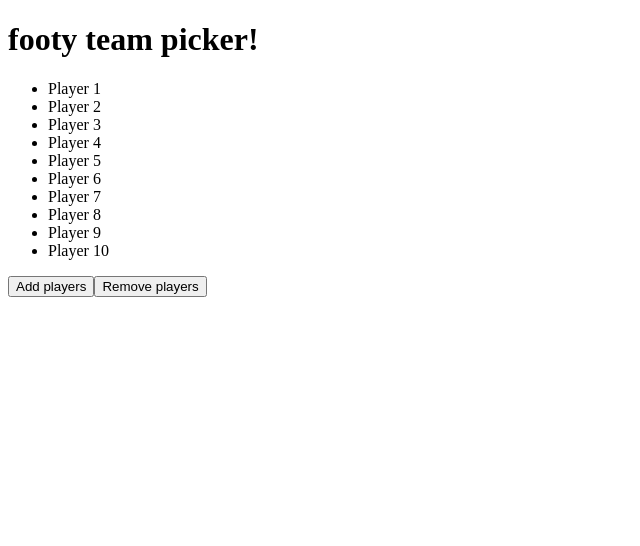
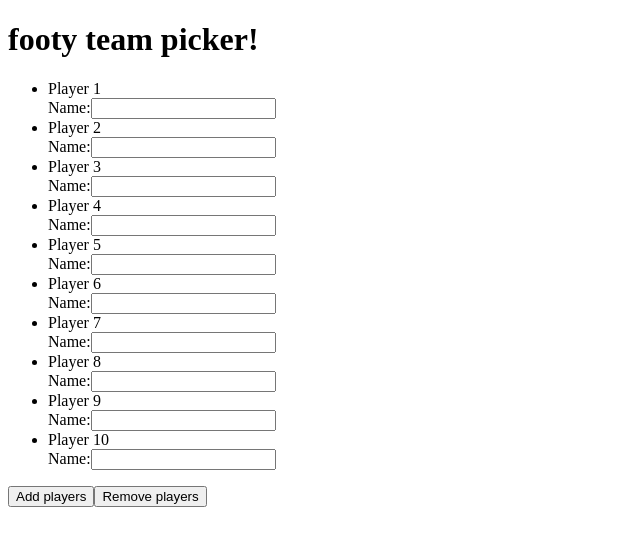
Before and after one commit to jacquescoetzee202/footy-team-picker, a React (Create React App) app: page /set-up/player in a window 1280 px wide. Shown: the top 546 px of the page, without its empty margins (0-640 px from the left). Built offline with nearby package versions, Linux system fonts and the light colour scheme.

Commit message:
added nameChange handler to match form input to state onChange of name input

```diff
--- a/src/components/PayerInput/PlayerInput.js
+++ b/src/components/PayerInput/PlayerInput.js
@@ -5,8 +5,14 @@ class PlayerInput extends Component {
     constructor(){
         super();
 
+        this.state = {
+            player_1: {},
+            player_2: {},
+        };
+
         this.handleAdd = this.handleAdd.bind(this);
         this.handleSubtract = this.handleSubtract.bind(this);
+        this.nameChange = this.nameChange.bind(this);
     }
 
     handleAdd() {
@@ -15,6 +21,12 @@ class PlayerInput extends Component {
 
     handleSubtract() {
         this.props.incrementPlayers(-2);
+    }
+
+    nameChange(event) {
+        let ref = event.currentTarget.id;
+        let name = event.currentTarget.value;
+        this.setState({ [ ref ] : { name: name }});
     }
 
     render() {
@@ -35,6 +47,15 @@ class PlayerInput extends Component {
                     { playerInputs.map(( index ) => (
                             <li key={ index }>
                                 Player { index }
+                                <form>
+                                    <label htmlFor={`player_${index}`}>Name:</label>
+                                    <input
+                                        id={`player_${index}`}
+                                        type="text"
+                                        onChange={ this.nameChange }
+                                    >
+                                    </input>
+                                </form>
                             </li>
                         ))
                     }
```
